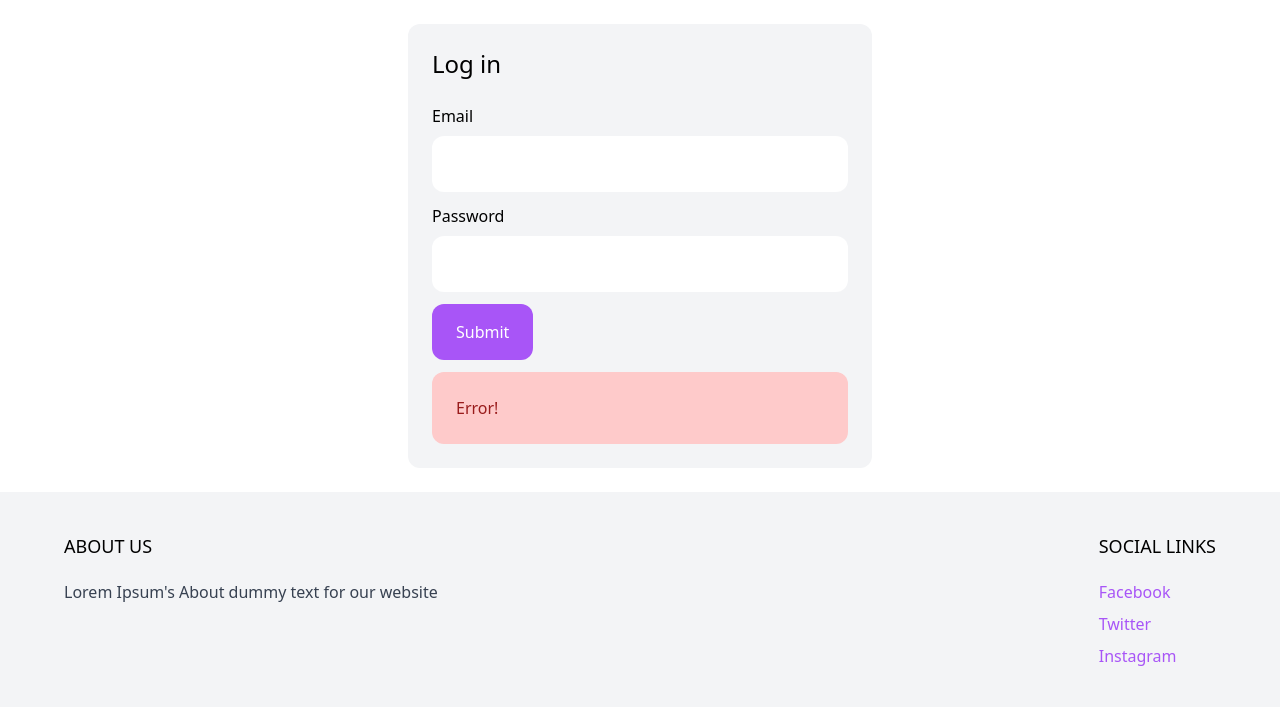
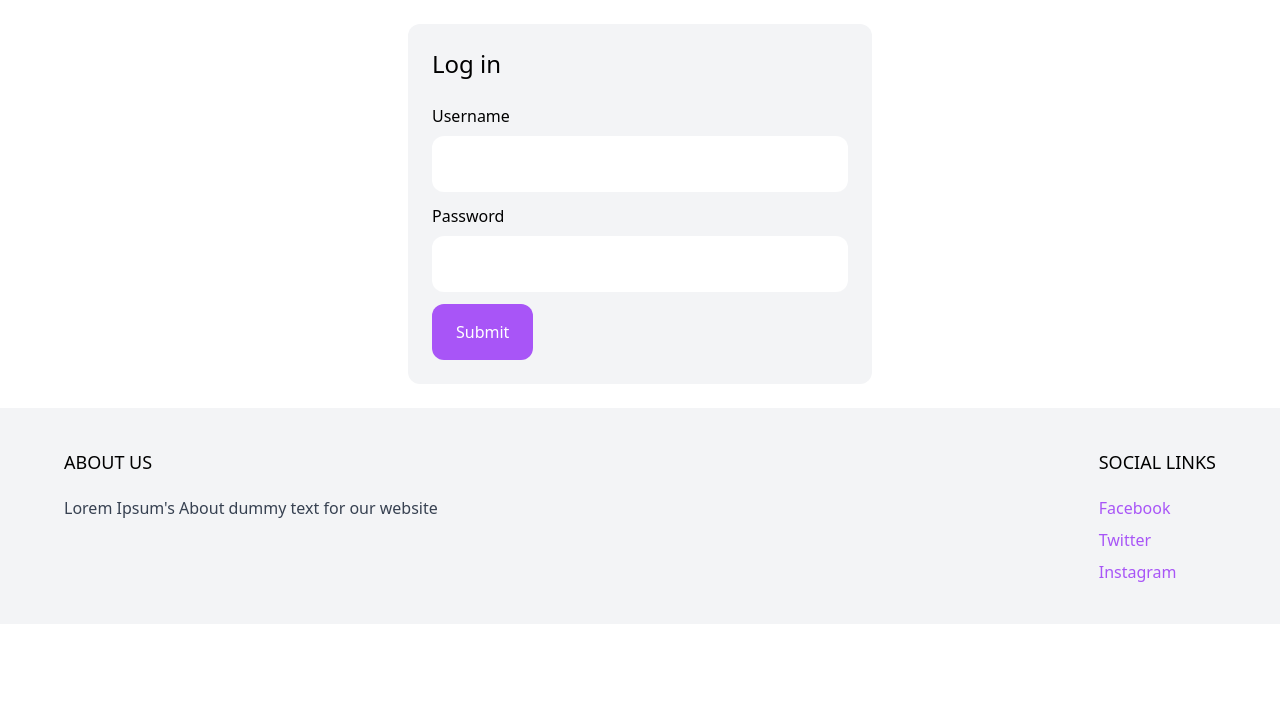
Before and after one commit to Marx-wrld/KanaHomes, a Django app: page /login/ in a window 1280 px wide. Shown: the part 77-784 px from the top of the page. Run offline with Django 4.2, Linux system fonts and the light colour scheme; some libraries are stand-ins or nearby versions.

Commit message:
Login functionality build

```diff
--- a/Kana/Kana/settings.py
+++ b/Kana/Kana/settings.py
@@ -27,6 +27,7 @@ DEBUG = True
 
 ALLOWED_HOSTS = []
 
+LOGIN_REDIRECT_URL = '/'
 LOGOUT_REDIRECT_URL = '/'
 
 SESSION_COOKIE_AGE = 86400 #How long the objects will be put in the cart before they are automatically removed
--- a/Kana/Kana/urls.py
+++ b/Kana/Kana/urls.py
@@ -4,13 +4,13 @@ from django.conf import settings
 from django.conf.urls.static import static
 from django.urls import path
 from cart.views import add_to_cart
-from core.views import frontpage, shop, signup, login_old
+from core.views import frontpage, shop, signup
 from product.views import product
 
 urlpatterns = [
     path('', frontpage, name='frontpage'),
     path('signup/', signup, name='signup'),
-    path('login/', login_old, name='login'),
+    path('login/', views.LoginView.as_view(template_name='core/login.html'), name='login'),
     path('logout/', views.LogoutView.as_view(), name='logout'),
     path('shop/', shop, name='shop'),
     path('shop/<slug:slug>/', product, name='product'), #This means that we want slug to be a dynamic part of the url, so here we expect a slug and we give it a name of slug
--- a/Kana/core/templates/core/login.html
+++ b/Kana/core/templates/core/login.html
@@ -9,15 +9,32 @@
         </h1>
 
         <form method="POST" action="." class="space-y-3">
+            {% csrf_token %}
             <div>
-                <label>Email</label>
-                <input type="email" class="w-full mt-2 py-4 bg-white rounded-xl" />
+                <label>Username</label>
+                <input type="text" name="username" class="w-full mt-2 py-4 bg-white rounded-xl" />
             </div>
 
             <div>
                 <label>Password</label>
-                <input type="password" class="w-full mt-2 py-4 bg-white rounded-xl" />
+                <input type="password" name="password" class="w-full mt-2 py-4 bg-white rounded-xl" />
             </div>
+
+            {% if form.errors %}
+            {% for field in form %}
+                {% for error in field.errors %}
+                <div class="p-6 bg-red-200 text-red-800 rounded-xl">
+                    <p>{{ error|escape }}</p>
+                </div>
+                {% endfor %}
+            {% endfor %}
+
+            {% for error in form.non_field_errors %}
+                <div class="p-6 bg-red-200 text-red-800 rounded-xl">
+                    <p>{{ error|escape }}</p>
+                </div>
+            {% endfor %}
+        {% endif %}
 
             <div>
                 <button class="py-4 px-6 rounded-xl text-white bg-purple-500 hover:bg-purple-700">
@@ -25,9 +42,6 @@
                 </button>
             </div>
 
-            <div class="p-6 bg-red-200 text-red-800 rounded-xl">
-                <p>Error!</p>
-            </div>
         </form>
     </div>
 </div>
```
Also changed, not shown: Kana/db.sqlite3.
